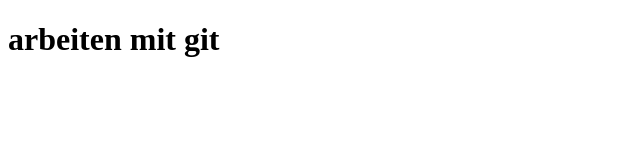
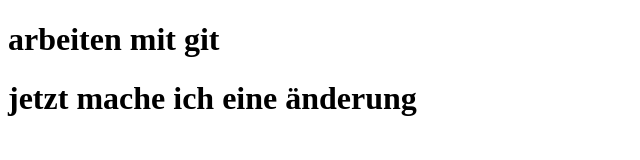
Before and after one commit to johanna2606/gitSYP-KW, a plain HTML site: page index.html in a window 1280 px wide. Shown: the whole page, without its empty margins (0-640 px from the left). Drawn offline with Linux system fonts and the light colour scheme.

Commit message:
commit von 2. Änderung

```diff
--- a/index.html
+++ b/index.html
@@ -9,6 +9,7 @@
 
 <body>
     <h1>arbeiten mit git</h1>
+    <h1>jetzt mache ich eine änderung</h1>
 </body>
 
 </html>
```
